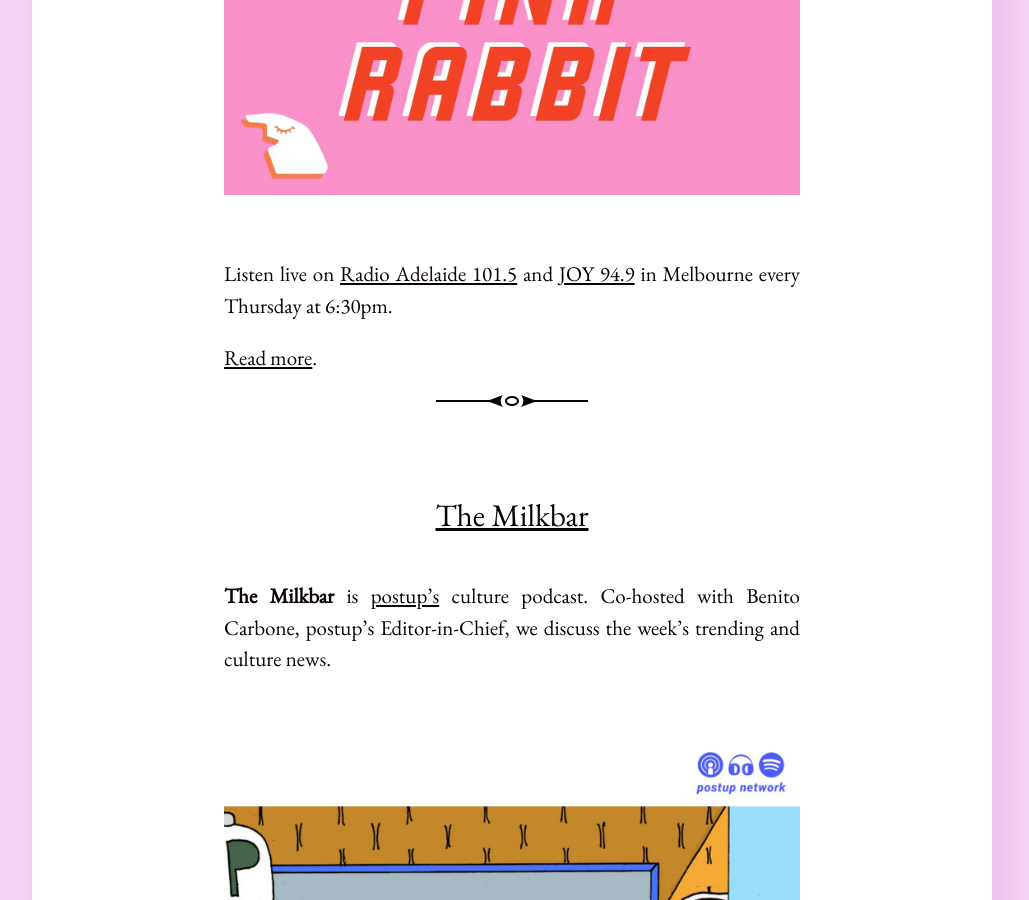
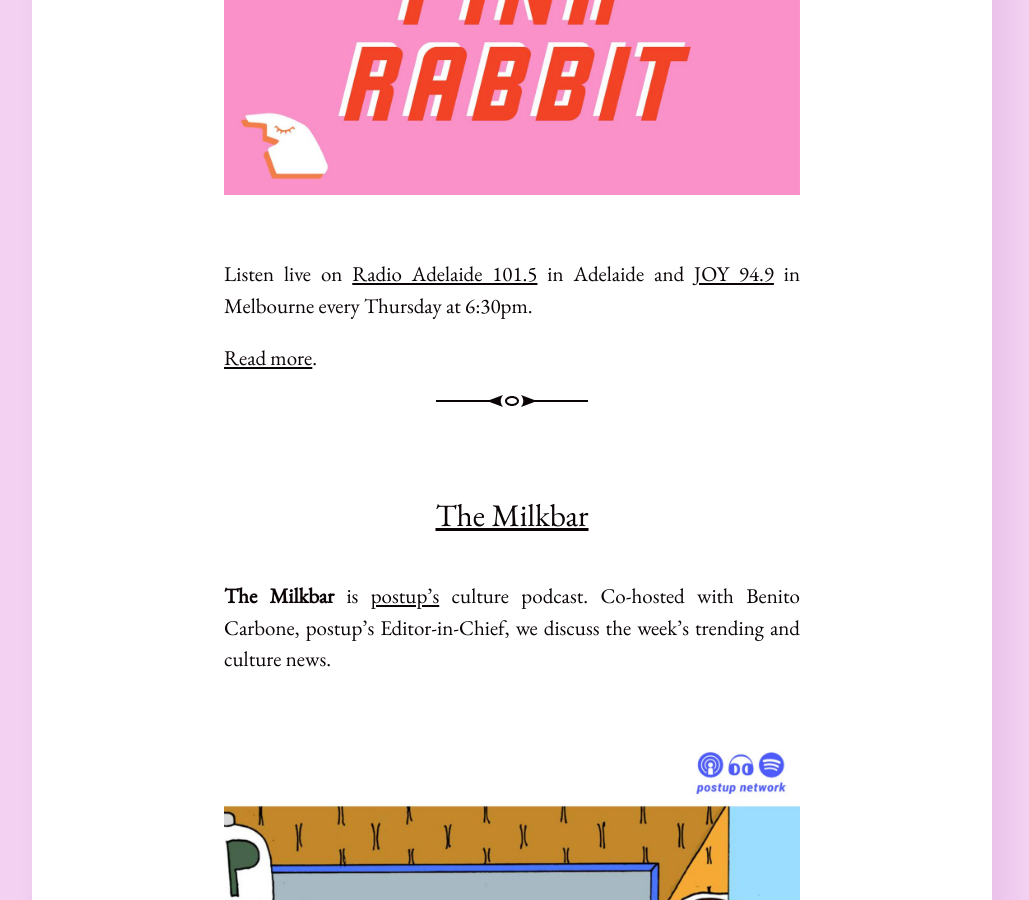
Before and after one commit to mariahlattas/website, a Jekyll site: the page built from projects.md, in a window 1280 px wide and 900 px high, scrolled down 1107 px. Shown: the whole window, without its empty margins (128-1157 px from the left). Built offline with Jekyll 4.4.1, drawn with Linux system fonts in a browser that asks for light colours; some of the changed text lies outside the part shown.

Commit message:
Update projects.md

```diff
--- a/projects.md
+++ b/projects.md
@@ -9,7 +9,7 @@
 
 [![Pink Rabbit](/assets/images/pink-rabbit.jpg)](/tag/pink-rabbit/)
 
-Listen live on [Radio Adelaide 101.5](http://radioadelaide.org.au/program/pink-rabbit/) and [JOY 94.9](https://joy.org.au/pinkrabbit/) in Melbourne every Thursday at 6:30pm.
+Listen live on [Radio Adelaide 101.5](http://radioadelaide.org.au/program/pink-rabbit/) in Adelaide and [JOY 94.9](https://joy.org.au/pinkrabbit/) in Melbourne every Thursday at 6:30pm.
 
 [Read more](/tag/pink-rabbit).
 <hr>
@@ -36,6 +36,6 @@
 
 Find The Wire on [Apple Podcasts](https://itunes.apple.com/au/podcast/the-wire-full-show/id1102296208) and where ever you [find](http://thewire.org.au/feed/fullshow) podcasts.
 
-Listen live on [Radio Adelaide 101.5](http://radioadelaide.org.au/program/the-wire/), [2SER 107.3](https://2ser.com/the-wire/) in Sydney and [4EB 98.1](https://www.4eb.org.au/TheWire) in Brisbane, with contributions from [CAAMA RADIO 100.5](https://caama.com.au/news/2016/stream-us-live-now-1) Alice Springs, [RTR-FM 92.1](https://rtrfm.com.au) in Perth and [JOY 94.9](https://joy.org.au/thewire/) in Melbourne.
+Listen live on [Radio Adelaide 101.5](http://radioadelaide.org.au/program/the-wire/) in Adelaide, [2SER 107.3](https://2ser.com/the-wire/) in Sydney and [4EB 98.1](https://www.4eb.org.au/TheWire) in Brisbane, with contributions from [CAAMA RADIO 100.5](https://caama.com.au/news/2016/stream-us-live-now-1) Alice Springs, [RTR-FM 92.1](https://rtrfm.com.au) in Perth, and [JOY 94.9](https://joy.org.au/thewire/) in Melbourne.
 
 [Read more](/tag/the-wire)
```
